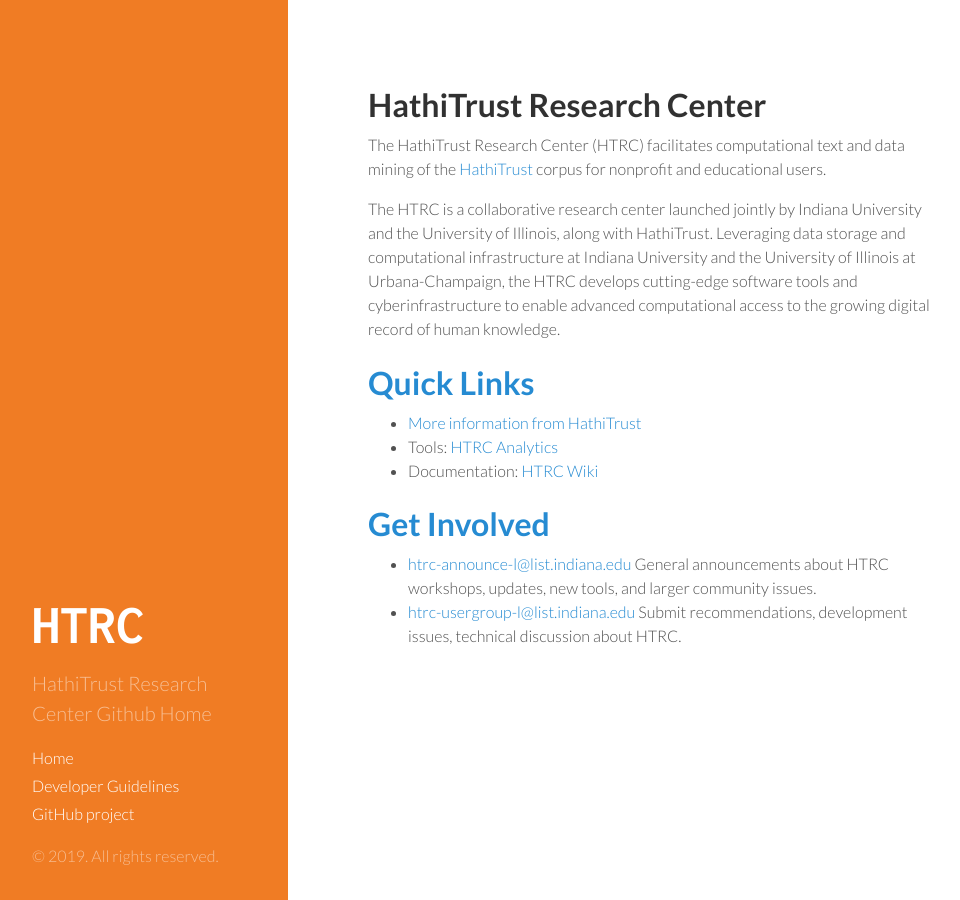
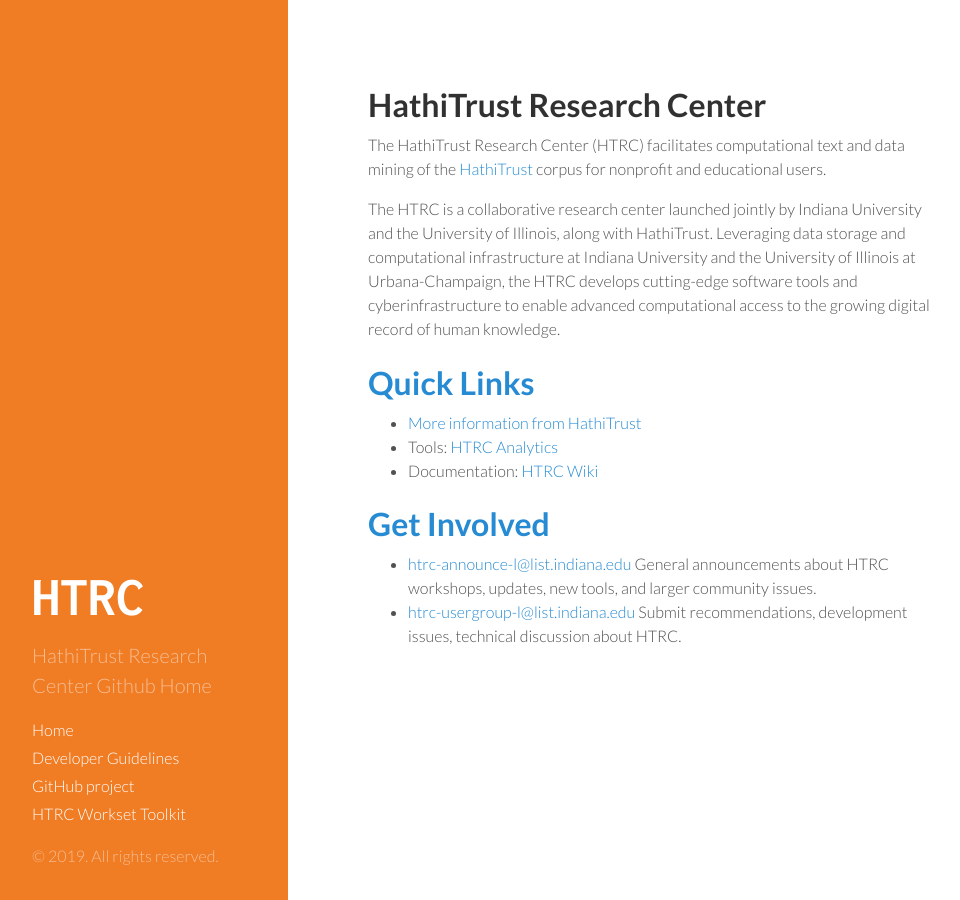
Before and after one commit to htrc/htrc.github.io, a Jekyll site: the page built from index.html, in a window 1280 px wide. Shown: the whole page, without its empty margins (0-960 px from the left). Built offline with Jekyll 4.4.1, drawn with Linux system fonts in a browser that asks for light colours; the list of posts is cut into pages by our own code.

Commit message:
add workset toolkit link

```diff
--- a/_includes/sidebar.html
+++ b/_includes/sidebar.html
@@ -26,7 +26,8 @@
         {% endif %}
       {% endfor %}
 
-      <a class="sidebar-nav-item" href="{{ site.github.repo }}">GitHub project</a>
+      <a class="sidebar-nav-item" href="{{ site.github.repo }}" target="_blank">GitHub project</a>
+      <a class="sidebar-nav-item" href="https://htrc.github.io/HTRC-WorksetToolkit/" target="_blank">HTRC Workset Toolkit</a>
     </nav>
 
     <p>&copy; {{ site.time | date: '%Y' }}. All rights reserved.</p>
```
